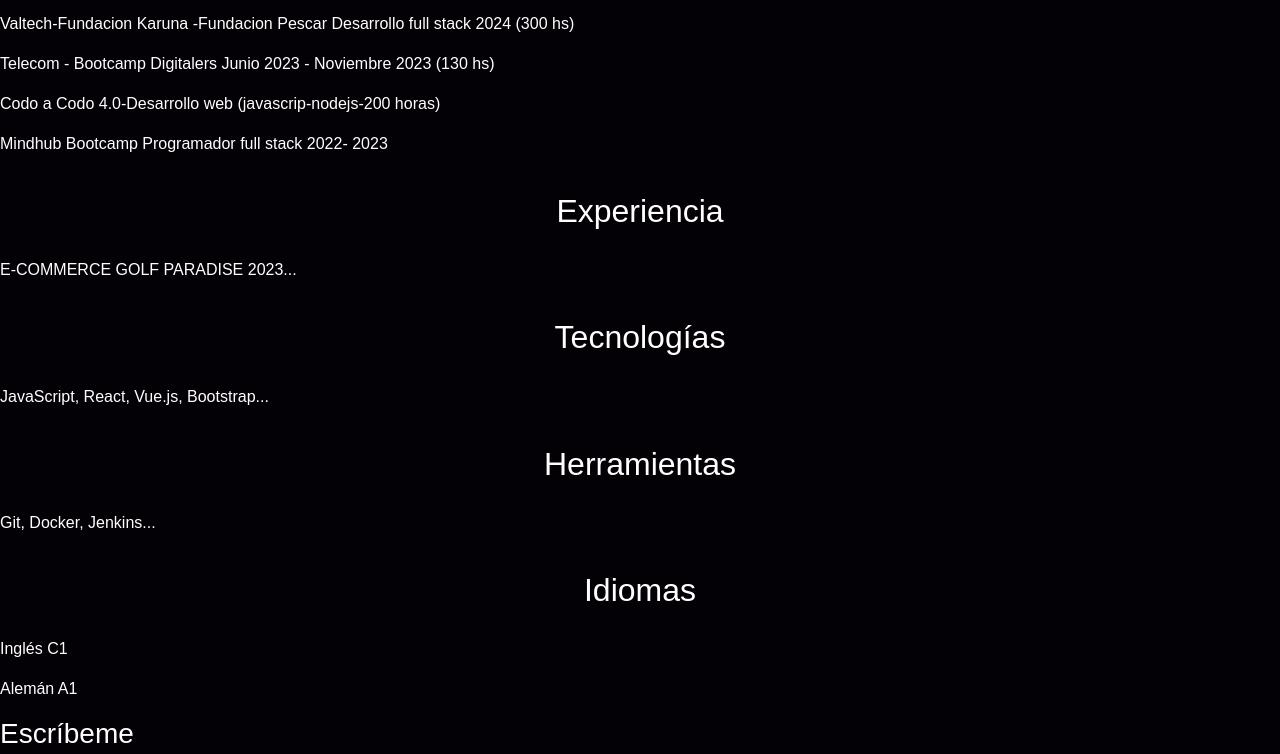
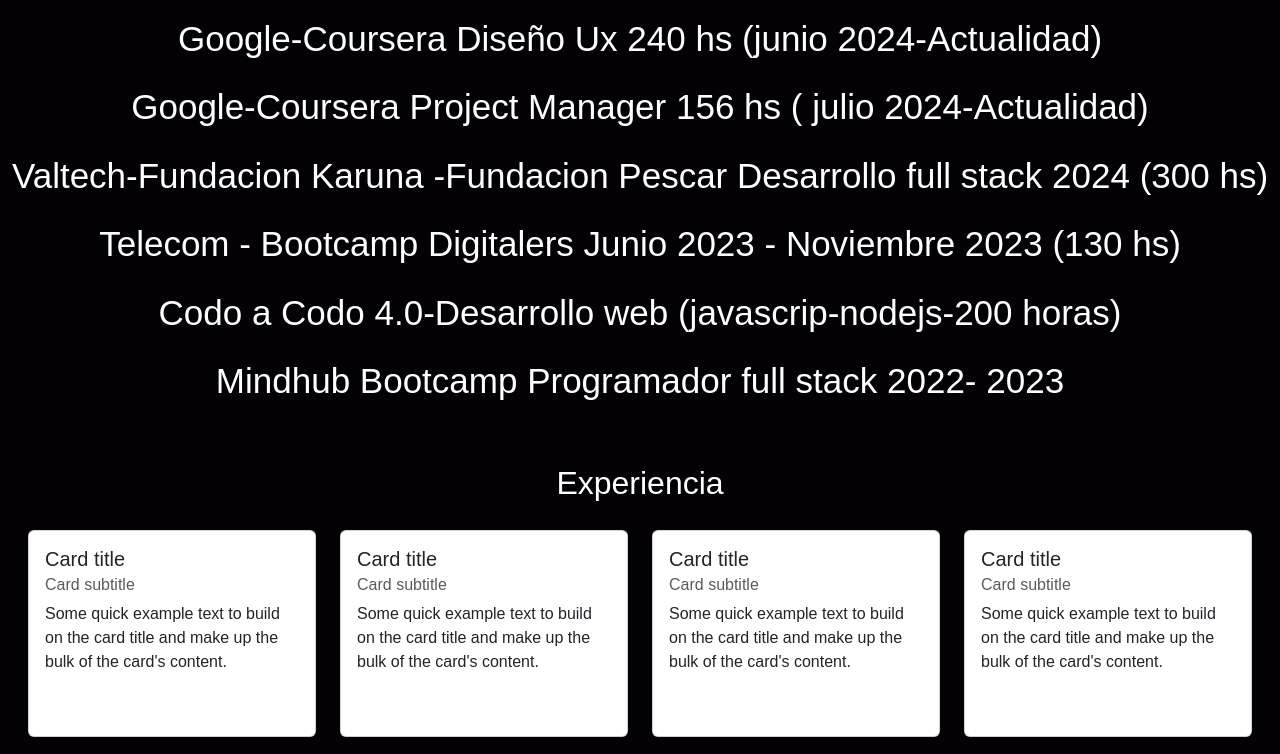
Before and after one commit to alfre4500/CV-FACULTAD, a plain HTML site: page index.html in a window 1280 px wide. Shown: the part 1206-1960 px from the top of the page. Drawn offline with nearby package versions, Linux system fonts and the light colour scheme.

Commit message:
arreglos

```diff
--- a/css/styles.css
+++ b/css/styles.css
@@ -81,5 +81,15 @@ button {
   width: 100%;
 }
 #estudios p {
-
+ font-size: 35px;
+ text-align: center;
 }
+#experiencia{
+  padding: 20px;
+}
+.tarjetero{
+  display: flex;
+  justify-content: center;
+  align-items: center;
+  gap: 1.5rem;
+}
--- a/index.html
+++ b/index.html
@@ -57,7 +57,45 @@ Busco siempre un constantemente un crecimiento profesional, disfruto de los camb
 
     <section id="experiencia">
       <h2>Experiencia</h2>
-      <p>E-COMMERCE GOLF PARADISE 2023...</p>
+      <div class="tarjetero">
+
+        <div class="card" style="width: 18rem;">
+          <div class="card-body">
+            <h5 class="card-title">Card title</h5>
+            <h6 class="card-subtitle mb-2 text-body-secondary">Card subtitle</h6>
+            <p class="card-text">Some quick example text to build on the card title and make up the bulk of the card's content.</p>
+            <a href="#" class="card-link">Card link</a>
+            <a href="#" class="card-link">Another link</a>
+          </div>
+        </div>
+        <div class="card" style="width: 18rem;">
+          <div class="card-body">
+            <h5 class="card-title">Card title</h5>
+            <h6 class="card-subtitle mb-2 text-body-secondary">Card subtitle</h6>
+            <p class="card-text">Some quick example text to build on the card title and make up the bulk of the card's content.</p>
+            <a href="#" class="card-link">Card link</a>
+            <a href="#" class="card-link">Another link</a>
+          </div>
+        </div>
+        <div class="card" style="width: 18rem;">
+          <div class="card-body">
+            <h5 class="card-title">Card title</h5>
+            <h6 class="card-subtitle mb-2 text-body-secondary">Card subtitle</h6>
+            <p class="card-text">Some quick example text to build on the card title and make up the bulk of the card's content.</p>
+            <a href="#" class="card-link">Card link</a>
+            <a href="#" class="card-link">Another link</a>
+          </div>
+        </div>
+        <div class="card" style="width: 18rem;">
+          <div class="card-body">
+            <h5 class="card-title">Card title</h5>
+            <h6 class="card-subtitle mb-2 text-body-secondary">Card subtitle</h6>
+            <p class="card-text">Some quick example text to build on the card title and make up the bulk of the card's content.</p>
+            <a href="#" class="card-link">Card link</a>
+            <a href="#" class="card-link">Another link</a>
+          </div>
+        </div>
+      </div>
     </section>
 
     <section id="tecnologias">
```
Lines whose indentation alone changed are shown as unchanged.
